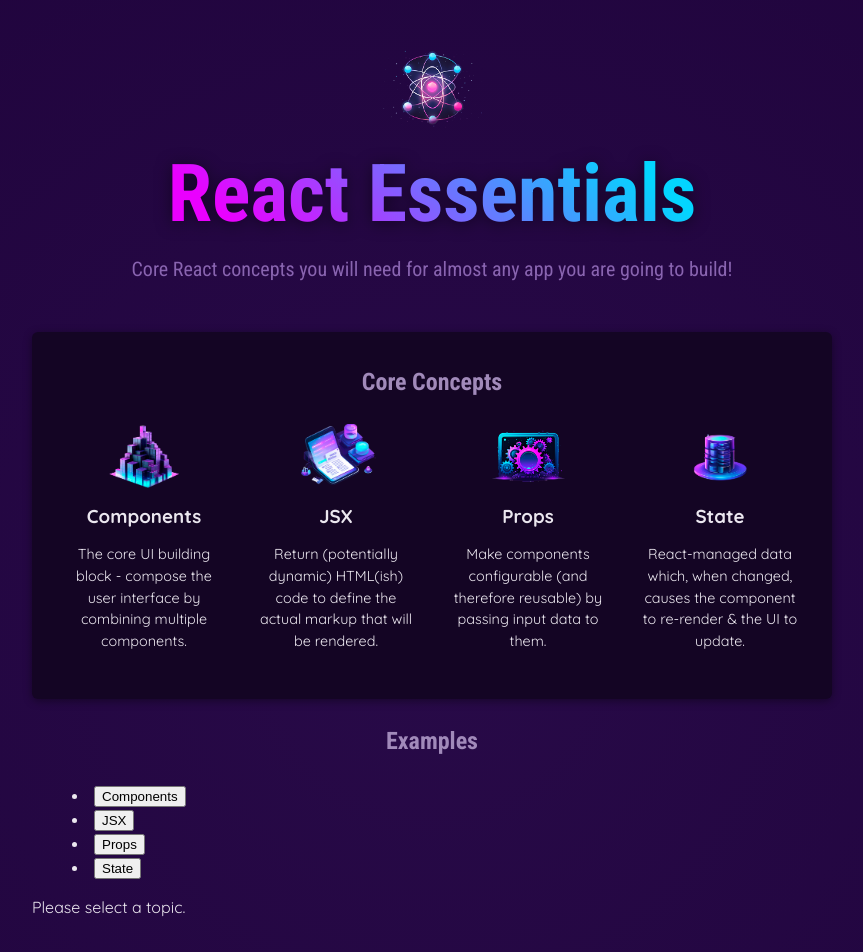
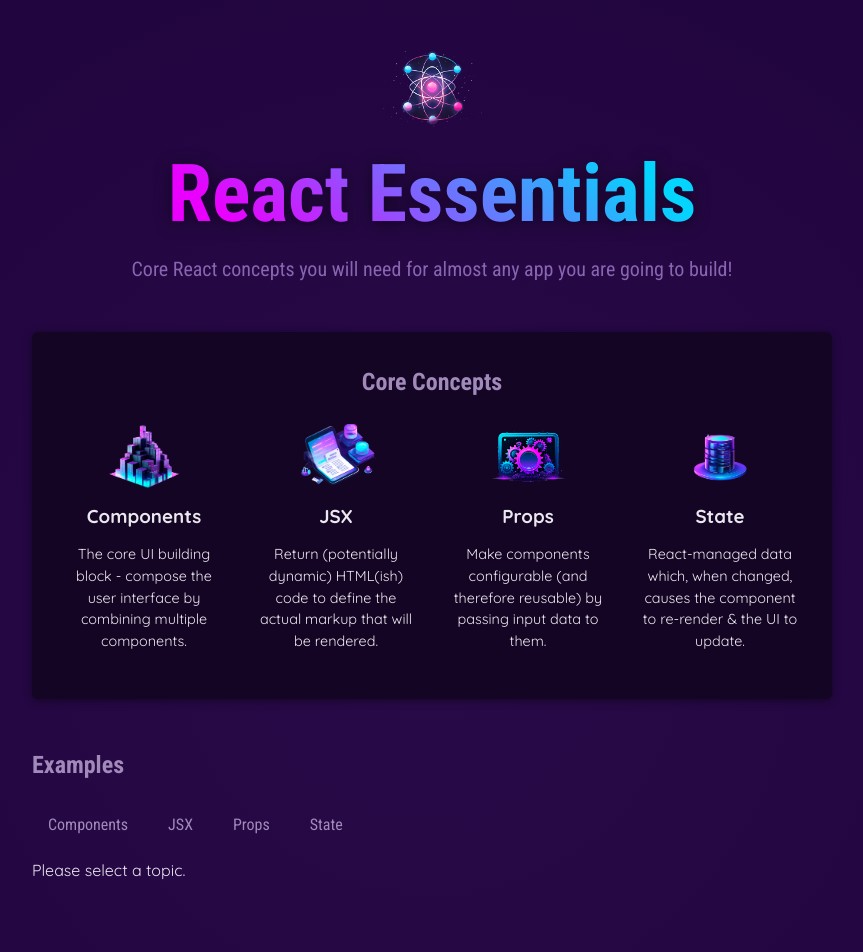
Before and after one commit to kongyutay/react-demo, a React (Vite) app: page / in a window 1280 px wide. Shown: the top 952 px of the page, without its empty margins (208-1071 px from the left). Built offline with nearby package versions, Linux system fonts and the light colour scheme.

Commit message:
forward props

```diff
--- a/src/components/Examples.jsx
+++ b/src/components/Examples.jsx
@@ -27,8 +27,7 @@ export default function Examples() {
         );
     }
     return (
-        <Section id="examples">
-            <h2>Examples</h2>
+        <Section title="Examples" id="examples">
             <menu>
                 <TabButton
                     isSelected={selectedTopic === "components"}
--- a/src/components/Section.jsx
+++ b/src/components/Section.jsx
@@ -1,6 +1,15 @@
-export default function Section({ title, children }) {
+// 一般上这种wrapper component需要解析class和id
+
+export default function Section({ title, children, ...props }) {
     return (
-        <section>
+        <section {...props}>
+            {/* 这里的section并没有把id进行引用，如果要，可以写
+
+                <section id={id}>
+                </section>
+
+                但是如果有很多attribute的话，就不应该这样写，要用...props进行接收，返回的时候要进行展开
+             */}
             <h2>{title}</h2>
             {children}
         </section>
```
